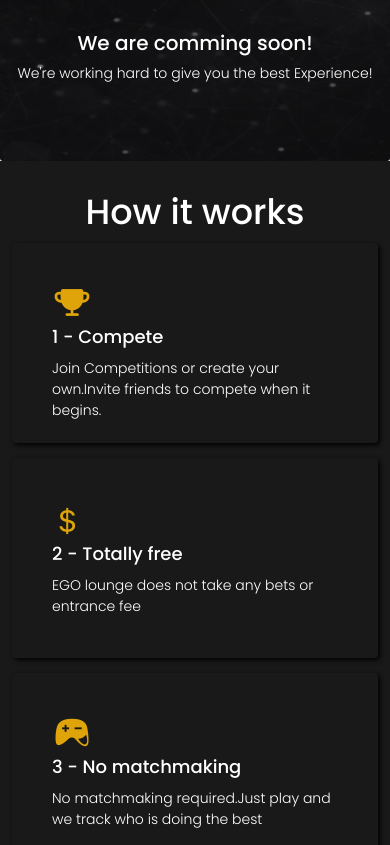
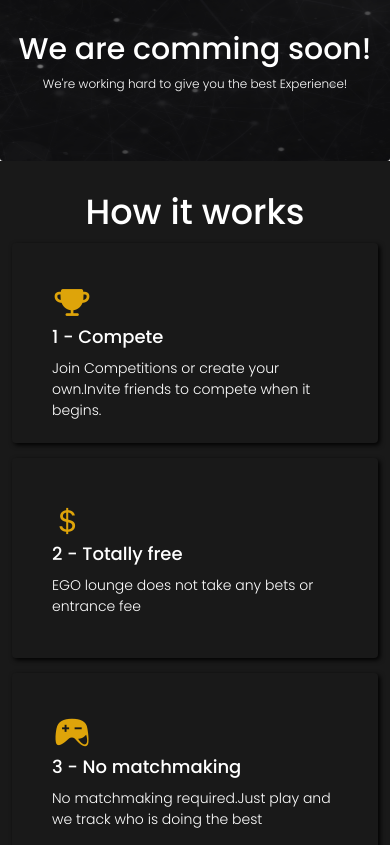
Before and after one commit to Nouman-hayat/EGO, a plain HTML site: page index.html in a window 390 px wide. Shown: the part 75-920 px from the top of the page. Drawn offline with nearby package versions, Linux system fonts and the light colour scheme; files whose address does not match are found by name.

Commit message:
Update theme.css

```diff
--- a/assets/css/theme.css
+++ b/assets/css/theme.css
@@ -168,10 +168,10 @@
 
         @media (max-width: 500px) {
             .hero .card-img-overlay .card-title {
-                font-size: 20px;
+                 font-size: 30px;
             }
             .hero .card-img-overlay .card-text {
-                font-size: 14px;
+               font-size: 12px;
                 font-weight: 200;
             }
             .call-to-action p {
```
